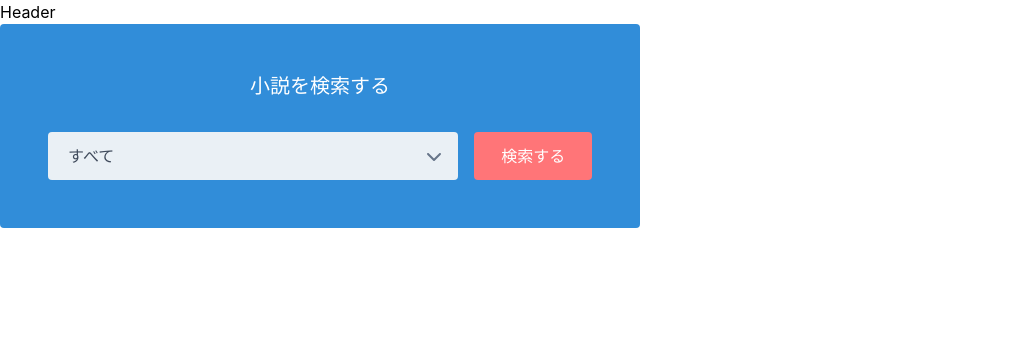
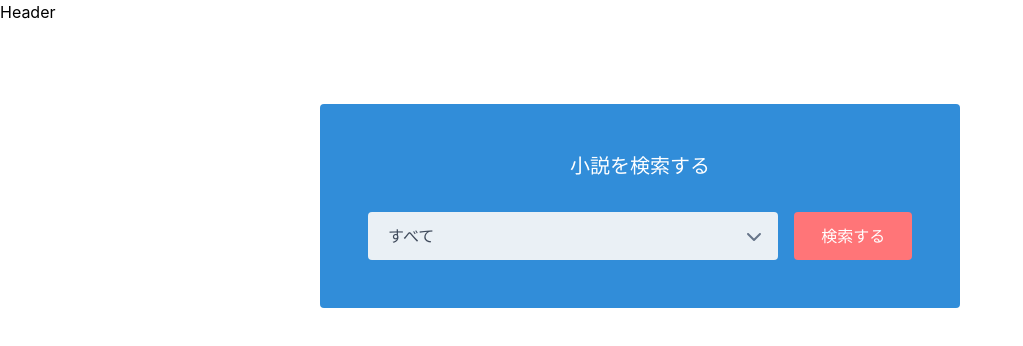
Before and after one commit to Yuorei/search-novel, a Next.js app: page / in a window 1280 px wide. Shown: the top 346 px of the page, without its empty margins (0-1023 px from the left). Built offline with nearby package versions, Linux system fonts and the light colour scheme.

Commit message:
add: ヘッダーとメインのレイアウト

```diff
--- a/pages/components/layout/Layout.js
+++ b/pages/components/layout/Layout.js
@@ -1,13 +1,14 @@
 import React from "react";
 import Header from "../header/header";
+import styles from "./Layout.module.css";
 
 function Layout({ children }) {
   return (
     <>
-      <header>
+      <header className={styles.header}>
         <Header />
       </header>
-      <main>{children}</main>
+      <main className={styles.main}>{children}</main>
     </>
   );
 }
--- /dev/null
+++ b/pages/components/layout/Layout.module.css
@@ -0,0 +1,8 @@
+.header {
+  margin-bottom: 80px;
+}
+
+.main {
+  display: flex;
+  justify-content: center;
+}
```
